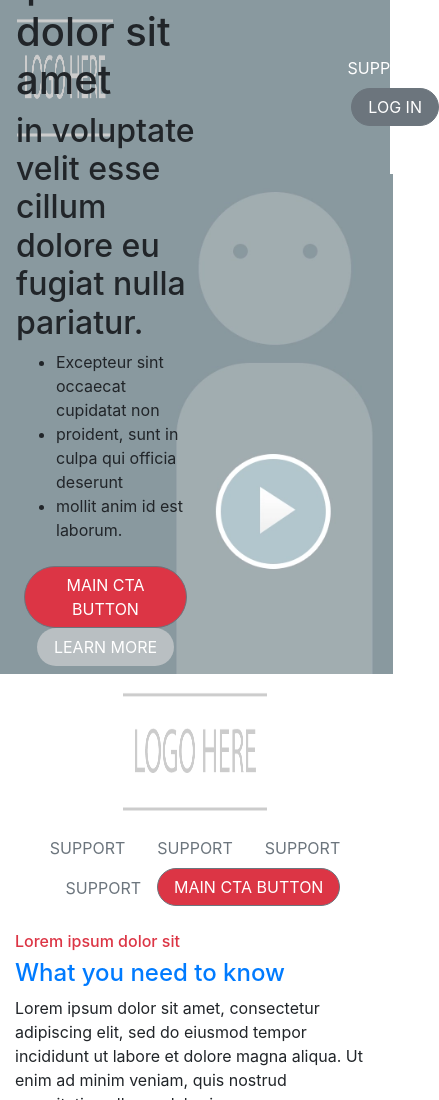
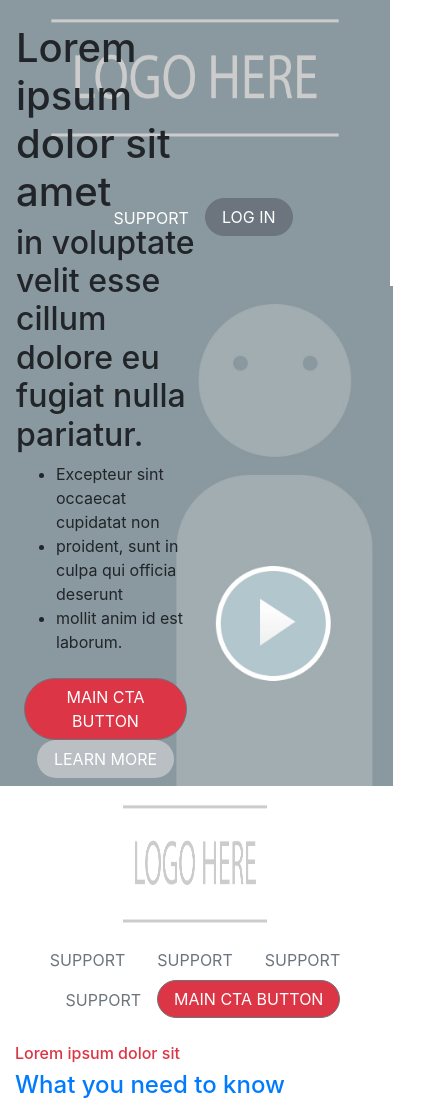
Before and after one commit to julouis/css-framework-challenge, a plain HTML site: page index.html in a window 390 px wide. Shown: the top 1100 px of the page, 439 px wide, since content can reach past the window. Drawn offline with nearby package versions, Linux system fonts and the light colour scheme.

Commit message:
improve responsiveness

```diff
--- a/index.html
+++ b/index.html
@@ -15,16 +15,15 @@
 
     <div class="container">
 
-        <div class="row my-row" style="background-color: rgb(137, 153, 159)">
-            <div class="col-4 my-col">
+        <div class="row my-row justify-content-between" style="background-color: rgb(137, 153, 159)">
+            <div class="col-lg-4 my-col text-center">
 
-                <img width="100%" height="150px" class="justify-content-center" src="images/logo-placeholder.png" alt="logo placeholder">
+                <img width="300px" height="150px" class="" src="images/logo-placeholder.png" alt="logo placeholder">
 
             </div>
-            <div class="col-5 my-col"></div>
-            <div class="col-3 my-col">
-                <div class="d-flex py-5 px-4">
-                    <ul class="nav justify-content-end">
+            <div class="col-lg-3 my-col">
+                <div class="d-flex py-5 px-4 justify-content-center">
+                    <ul class="nav">
                         <li class="nav-item">
                             <a class="nav-link active text-white text-uppercase" href="" target="_blank">
                                 support</a> </li>
```
